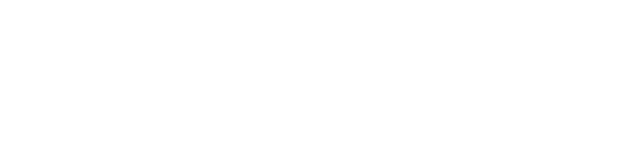
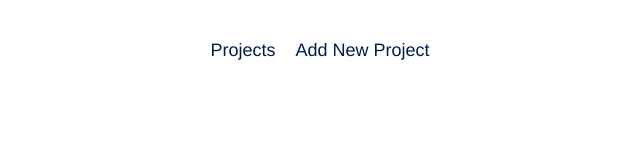
Before and after one commit to Johachim/VueProjectPlanner, a plain HTML site: page index.html in a window 1280 px wide. Shown: the whole page, without its empty margins (320-960 px from the left). Drawn offline with Linux system fonts and the light colour scheme; the site is published under a folder, as on GitHub Pages, so addresses that start at the root find nothing.

Commit message:
Update index.html

```diff
--- a/index.html
+++ b/index.html
@@ -1 +1 @@
-<!DOCTYPE html><html lang="en"><head><meta charset="utf-8"><meta http-equiv="X-UA-Compatible" content="IE=edge"><meta name="viewport" content="width=device-width,initial-scale=1"><link rel="icon" href="/favicon.ico"><link href="https://fonts.googleapis.com/icon?family=Material+Icons" rel="stylesheet"><title>project-planner</title><link href="/css/app.e13e631b.css" rel="preload" as="style"><link href="/js/app.e85b6862.js" rel="preload" as="script"><link href="/js/chunk-vendors.15f837ff.js" rel="preload" as="script"><link href="/css/app.e13e631b.css" rel="stylesheet"></head><body><noscript><strong>We're sorry but project-planner doesn't work properly without JavaScript enabled. Please enable it to continue.</strong></noscript><div id="app"></div><script src="/js/chunk-vendors.15f837ff.js"></script><script src="/js/app.e85b6862.js"></script></body></html>
+<!DOCTYPE html><html lang="en"><head><meta charset="utf-8"><meta http-equiv="X-UA-Compatible" content="IE=edge"><meta name="viewport" content="width=device-width,initial-scale=1"><link rel="icon" href="/favicon.ico"><link href="https://fonts.googleapis.com/icon?family=Material+Icons" rel="stylesheet"><title>project-planner</title><link href="./css/app.e13e631b.css" rel="preload" as="style"><link href="./js/app.e85b6862.js" rel="preload" as="script"><link href="./js/chunk-vendors.15f837ff.js" rel="preload" as="script"><link href="./css/app.e13e631b.css" rel="stylesheet"></head><body><noscript><strong>We're sorry but project-planner doesn't work properly without JavaScript enabled. Please enable it to continue.</strong></noscript><div id="app"></div><script src="./js/chunk-vendors.15f837ff.js"></script><script src="./js/app.e85b6862.js"></script></body></html>
```
